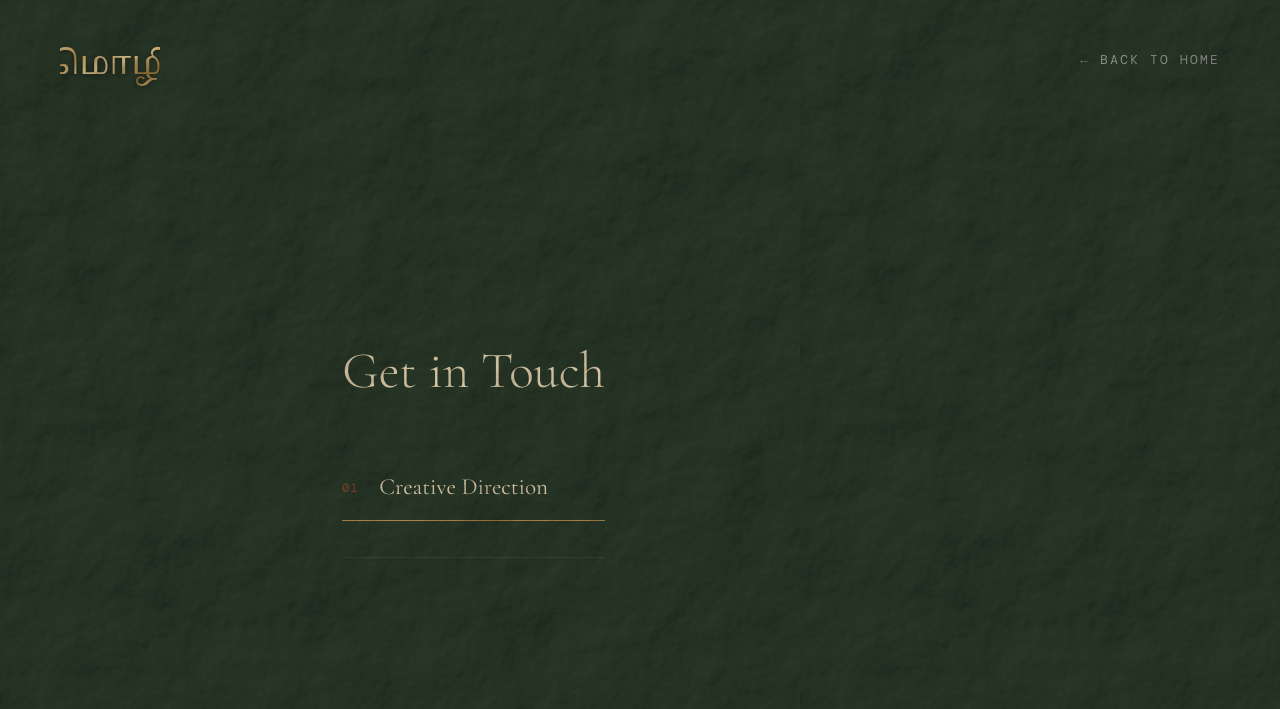
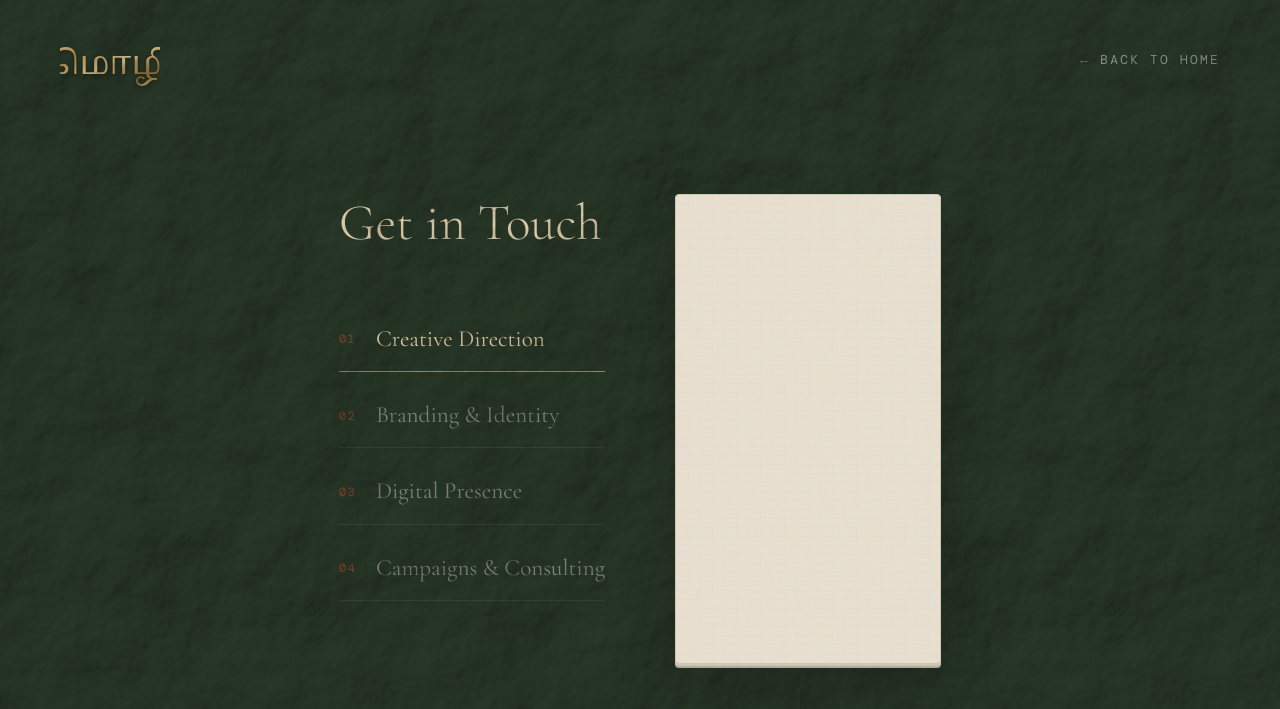
Before and after one commit to M-Collective/Mozhi, a plain HTML site: page contact.html in a window 1280 px wide. Drawn offline with nearby package versions, Linux system fonts and the light colour scheme; a web font is replaced by a local one.

Commit message:
contact.html: Implement contact form structure and styling part 22/30

```diff
--- a/contact.html
+++ b/contact.html
@@ -497,3 +497,27 @@
             <span class="menu-name">Creative Direction</span>
           </div>
           <div class="menu-item" id="menu-srv-branding" onclick="selectService('branding')">
+            <span class="menu-num">02</span>
+            <span class="menu-name">Branding & Identity</span>
+          </div>
+          <div class="menu-item" id="menu-srv-digital" onclick="selectService('digital')">
+            <span class="menu-num">03</span>
+            <span class="menu-name">Digital Presence</span>
+          </div>
+          <div class="menu-item" id="menu-srv-campaign" onclick="selectService('campaign')">
+            <span class="menu-num">04</span>
+            <span class="menu-name">Campaigns & Consulting</span>
+          </div>
+        </div>
+
+        <div class="service-description-box">
+          <p id="service-desc-text" class="font-serif"></p>
+        </div>
+      </div>
+
+      <!-- Right Column: Interactive Brief/Contact Form inside crumbled paper card -->
+      <div class="form-card" id="form-card-container">
+
+        <!-- Form Success State Overlay -->
+        <div class="success-overlay" id="success-state">
+          <!-- Dinkus/Divider motif inside success box -->
```
